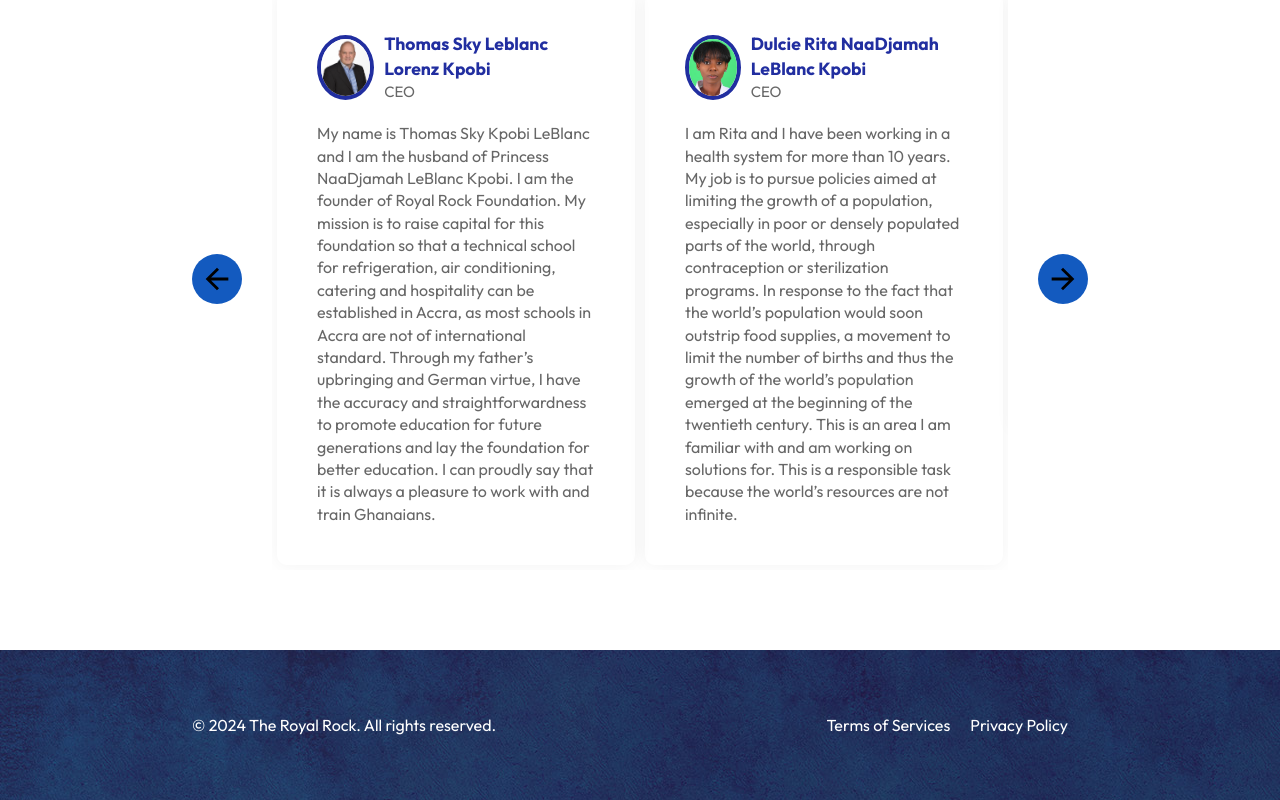
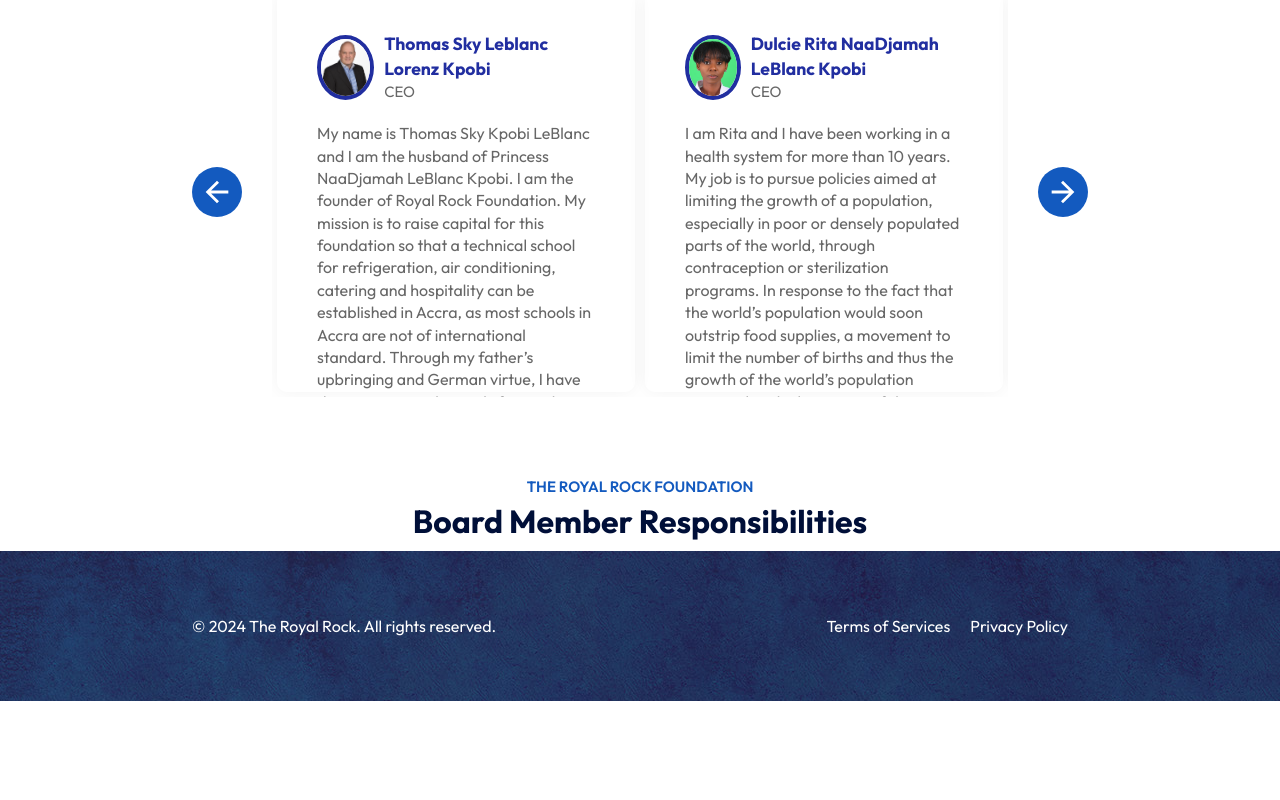
Before and after one commit to aliseidu8855/theroyalrock.com, a React (Vite) app in the folder theroyalrock_frontend/: page /about in a window 1280 px wide. Shown: the part 1905-2705 px from the top of the page. After the commit the page ends 2606 px from the top, so only its background shows below. Built offline with nearby package versions, Linux system fonts and the light colour scheme.

Commit message:
add Responsibilities component to About page; update BoardMembers section with styling improvements

```diff
--- a/theroyalrock_frontend/src/pages/About/About.jsx
+++ b/theroyalrock_frontend/src/pages/About/About.jsx
@@ -3,6 +3,7 @@ import Title from '../../components/Title/Title';
 import Hero from '../../components/Hero/Hero';
 import AboutUs from "./AboutUs/AboutUs";
 import BoardMembers from "./BoardMembers/BoardMembers";
+import Responsibilities from './Responsibilities/Responsibilities';
 
 
 const AboutPage = () => {
@@ -14,6 +15,9 @@ const AboutPage = () => {
     <AboutUs/>
     <Title subTitle="The Royal Rock Foundation" title="Board Members" />
     <BoardMembers/>
+    <Title subTitle="The Royal Rock Foundation" title="Board Member Responsibilities" />
+    <Responsibilities/>
+
     </div>
     </div>
   );
--- a/theroyalrock_frontend/src/pages/About/BoardMembers/BoardMembers.css
+++ b/theroyalrock_frontend/src/pages/About/BoardMembers/BoardMembers.css
@@ -28,6 +28,7 @@
 .members-slider ul{
     display: flex;
     width: 400%;
+
     overflow-x: hidden;
     transition: 0.5s;
     list-style: none;
@@ -35,12 +36,14 @@
 
 .members-slider ul li{
     width: 50%;
+
     padding: 5px;
 }
 
 .m-slide{
     box-shadow: 0 0 20px rgba(0, 0, 0, 0.05);
     padding: 40px;
+    height: 400px;
     border-radius: 10px;
     color: #676767;
     line-height: 1.4;
--- a/theroyalrock_frontend/src/pages/About/BoardMembers/BoardMembers.jsx
+++ b/theroyalrock_frontend/src/pages/About/BoardMembers/BoardMembers.jsx
@@ -30,12 +30,12 @@ const BoardMembers = () => {
   return (
     <div className="boardMembers">
       <ArrowBackIcon
-        style={{ fontSize: 50, color: "black" }}
+        style={{ fontSize: 50, color: "white" }}
         className="m_back-btn"
         onClick={slideBackward}
       />
       <ArrowForwardIcon
-        style={{ fontSize: 50, color: "black" }}
+        style={{ fontSize: 50, color: "white" }}
         className="m_next-btn"
         onClick={slideForward}
       />
--- /dev/null
+++ b/theroyalrock_frontend/src/pages/About/Responsibilities/Responsibilities.jsx
@@ -0,0 +1,13 @@
+import React from 'react'
+import './Responsibilities.css'
+
+const Responsibilities = () => {
+  return (
+    <div className="responsibilities">
+
+
+    </div>
+  )
+}
+
+export default Responsibilities
```
Also changed, not shown: theroyalrock_frontend/src/pages/About/Responsibilities/Responsibilities.css (added).
